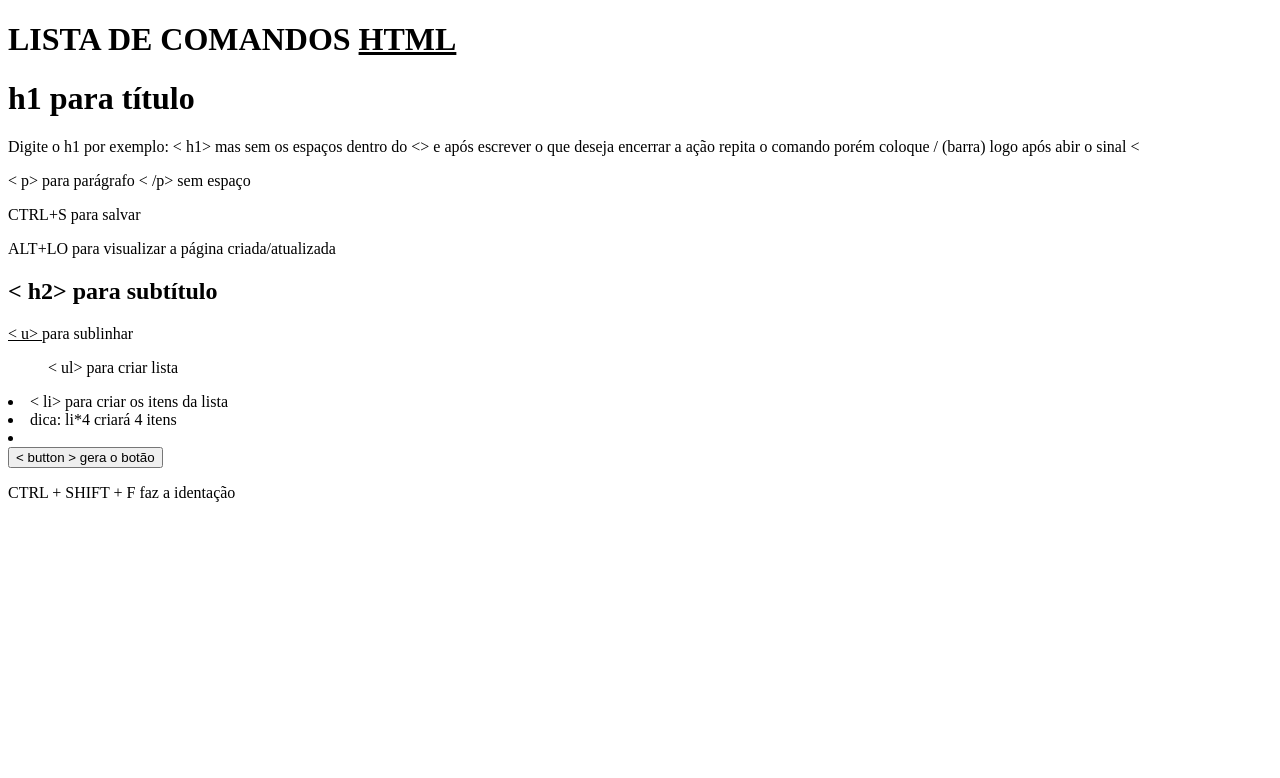
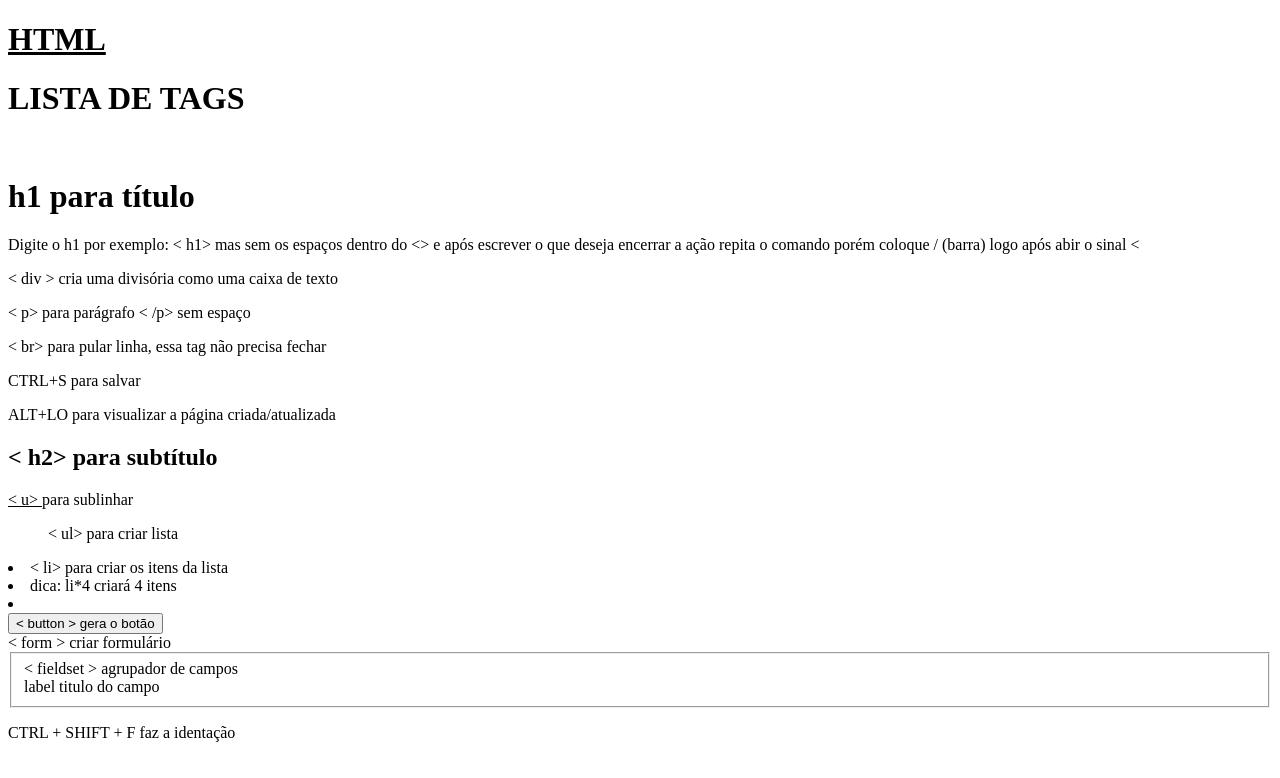
Before and after one commit to inhumanet/TUTORIAL, a plain HTML site: page Tutorial HTML.html in a window 1280 px wide. Drawn offline with Linux system fonts and the light colour scheme.

Commit message:
label com git

```diff
--- a/Tutorial HTML.html
+++ b/Tutorial HTML.html
@@ -8,21 +8,28 @@
 </head>
 
 <body>
-    <h1>LISTA DE COMANDOS <u>HTML</u></h1>
-    <h1>h1 para título</h1>
+    <div>
+    <h1><u>HTML</u></h1>
+    <h1>LISTA DE TAGS </h1>
+   <br>
+</div>
+<div>
+<h1>h1 para título</h1>
     Digite o h1 por exemplo: < h1> mas sem os espaços dentro do <> e após escrever o que deseja encerrar a ação repita o comando porém coloque / (barra) logo após abir o sinal <
-        <p>
-            < p> para parágrafo < /p> sem espaço
-        </p>
-        <p> CTRL+S para salvar</p>
+      <p> < div > cria uma divisória como uma caixa de texto</p>
+    <p> < p> para parágrafo < /p> sem espaço         </p>
+    <p> < br> para pular linha, essa tag não precisa fechar</p>
+        <p>CTRL+S para salvar</p>
         <P>ALT+LO para visualizar a página criada/atualizada</P>
-
+    </div>
+    <div>
         <H2>
             < h2> para subtítulo
         </H2>
         <U>
             < u>
         </u>para sublinhar</U>
+    </div>
         <ul>
             < ul> para criar lista
         </ul>
@@ -34,6 +41,14 @@
         </li>
         </ul>
         <button> < button > gera o botão</button>
+        <form> < form > criar formulário
+        <fieldset> < fieldset > agrupador de campos
+            <div>
+                <label> label titulo do campo </label>
+            </div>
+        </fieldset>
+
+        </form>
 </body>
 <p>CTRL + SHIFT + F faz a identação</p>
 </html>
```
